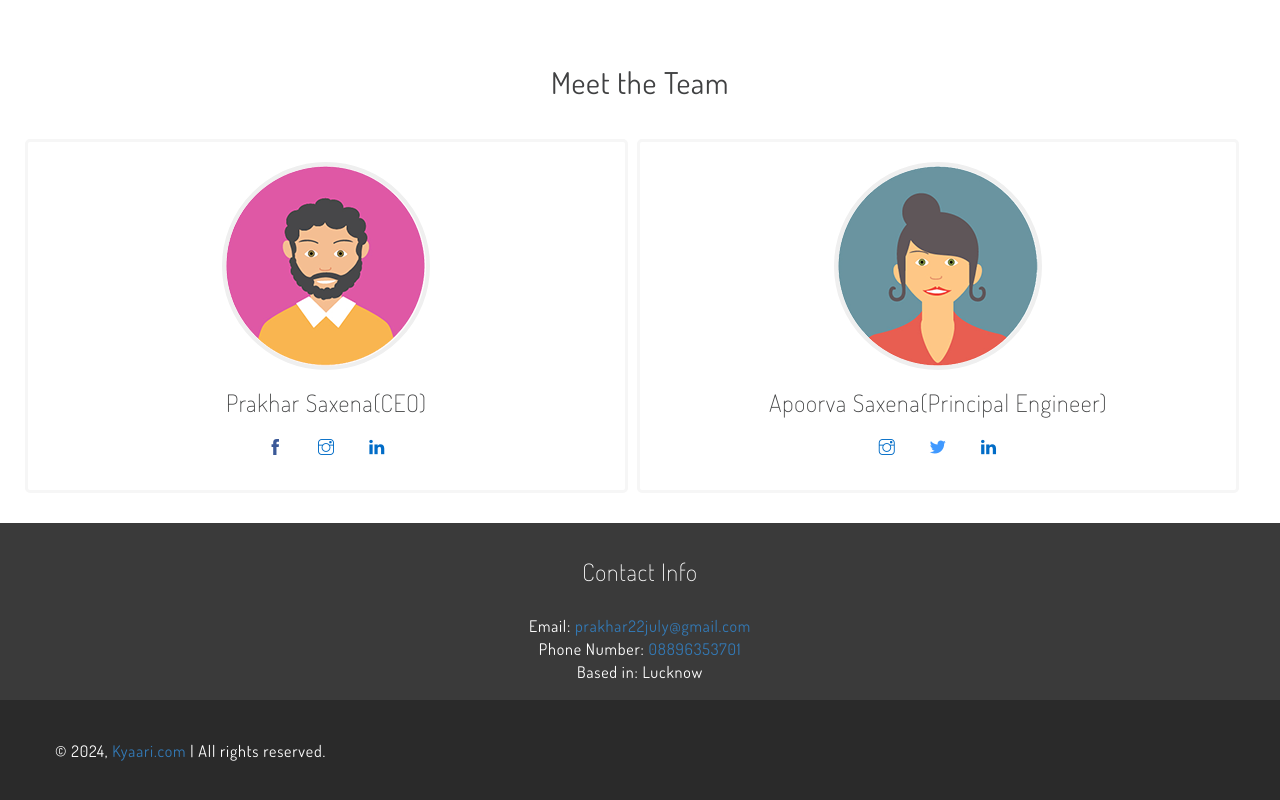
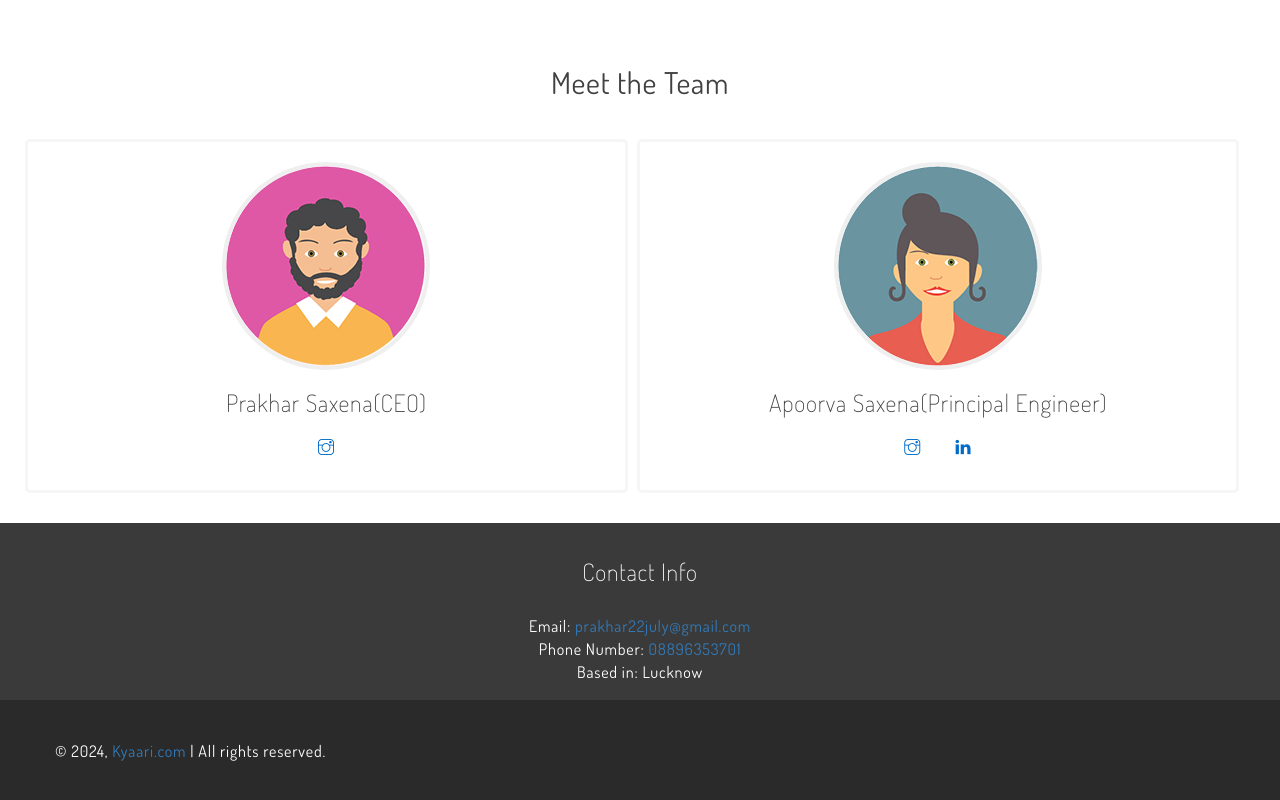
Before and after one commit to apoorva-saxena/vendi, a plain HTML site: page index.html in a window 1280 px wide. Shown: the part 2316-3116 px from the top of the page. Drawn offline with Linux system fonts and the light colour scheme.

Commit message:
fix links

```diff
--- a/index.html
+++ b/index.html
@@ -225,15 +225,11 @@
         <img src="img/speaker-5.png" class="speaker-img" />
         <h3>Prakhar Saxena(CEO)</h3>
         <ul class="speaker-social">
+
           <li>
-            <a href="#"><span class="ti-facebook"></span></a>
+            <a href="https://www.instagram.com/kyaari_gardening/"><span class="ti-instagram"></span></a>
           </li>
-          <li>
-            <a href="#"><span class="ti-instagram"></span></a>
-          </li>
-          <li>
-            <a href="#"><span class="ti-linkedin"></span></a>
-          </li>
+
         </ul>
       </div>
       <div class="col-md-6 col-sm-6 col-lg-6 feature">
@@ -241,13 +237,11 @@
         <h3>Apoorva Saxena(Principal Engineer)</h3>
         <ul class="speaker-social">
           <li>
-            <a href="#"><span class="ti-instagram"></span></a>
+            <a href="https://www.instagram.com/apoorva.shashank/"><span class="ti-instagram"></span></a>
           </li>
+
           <li>
-            <a href="#"><span class="ti-twitter-alt"></span></a>
-          </li>
-          <li>
-            <a href="#"><span class="ti-linkedin"></span></a>
+            <a href="https://www.linkedin.com/in/apoorva-saxena-59007382/"><span class="ti-linkedin"></span></a>
           </li>
         </ul>
       </div>
```
